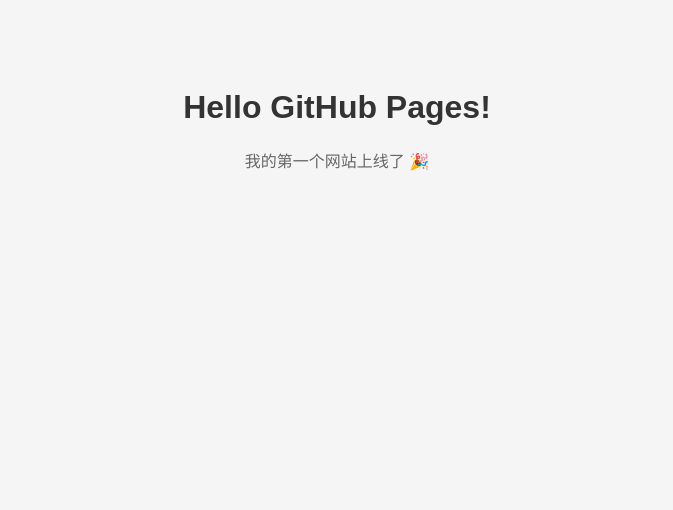
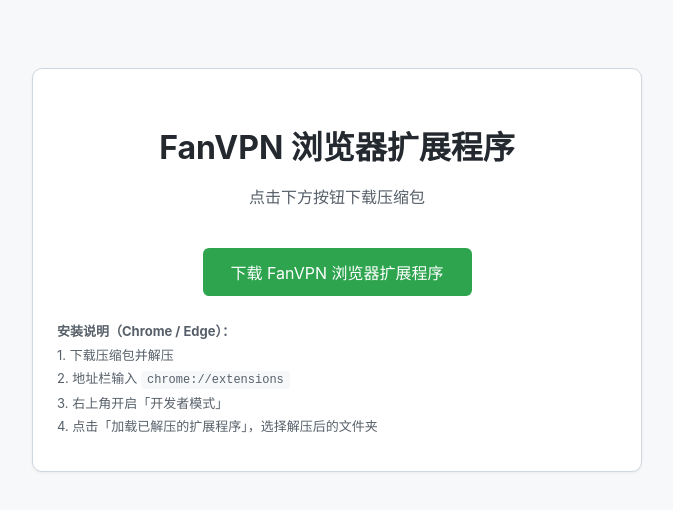
Before and after one commit to FBG989/FBG989.github.io, a plain HTML site: page index.html in a window 1280 px wide. Shown: the whole page, without its empty margins (303-976 px from the left). Drawn offline with Linux system fonts and the light colour scheme.

Commit message:
Update index.html for FanVPN browser extension

```diff
--- a/index.html
+++ b/index.html
@@ -3,20 +3,70 @@
 <head>
   <meta charset="UTF-8">
   <meta name="viewport" content="width=device-width, initial-scale=1.0">
-  <title>我的网站</title>
+  <title>FanVPN 浏览器扩展程序下载</title>
   <style>
     body {
-      font-family: Arial, sans-serif;
+      font-family: -apple-system, "Segoe UI", Arial, sans-serif;
       text-align: center;
       padding: 60px 20px;
-      background: #f5f5f5;
+      background: #f6f8fa;
+      color: #24292f;
     }
-    h1 { color: #333; }
-    p { color: #666; }
+    h1 { margin-bottom: 8px; }
+    p { color: #57606a; margin-bottom: 28px; }
+    .card {
+      max-width: 560px;
+      margin: 0 auto;
+      background: #fff;
+      border: 1px solid #d0d7de;
+      border-radius: 10px;
+      padding: 32px 24px;
+      box-shadow: 0 1px 3px rgba(0,0,0,.06);
+    }
+    a.download {
+      display: inline-block;
+      margin-top: 12px;
+      padding: 12px 28px;
+      background: #2ea44f;
+      color: #fff;
+      text-decoration: none;
+      border-radius: 6px;
+      font-size: 16px;
+    }
+    a.download:hover { background: #2c974b; }
+    .hint {
+      margin-top: 24px;
+      font-size: 13px;
+      color: #57606a;
+      text-align: left;
+      line-height: 1.8;
+    }
+    code {
+      background: #f6f8fa;
+      padding: 2px 6px;
+      border-radius: 4px;
+      font-size: 12px;
+    }
   </style>
 </head>
 <body>
-  <h1>Hello GitHub Pages!</h1>
-  <p>我的第一个网站上线了 🎉</p>
+  <div class="card">
+    <h1>FanVPN 浏览器扩展程序</h1>
+    <p>点击下方按钮下载压缩包</p>
+
+    <a class="download"
+       href="https://github.com/FBG989/FBG989.github.io/raw/实用程序/FanVPN%20浏览器扩展程序"
+       download>
+      下载 FanVPN 浏览器扩展程序
+    </a>
+
+    <div class="hint">
+      <strong>安装说明（Chrome / Edge）：</strong><br>
+      1. 下载压缩包并解压<br>
+      2. 地址栏输入 <code>chrome://extensions</code><br>
+      3. 右上角开启「开发者模式」<br>
+      4. 点击「加载已解压的扩展程序」，选择解压后的文件夹
+    </div>
+  </div>
 </body>
 </html>
```
